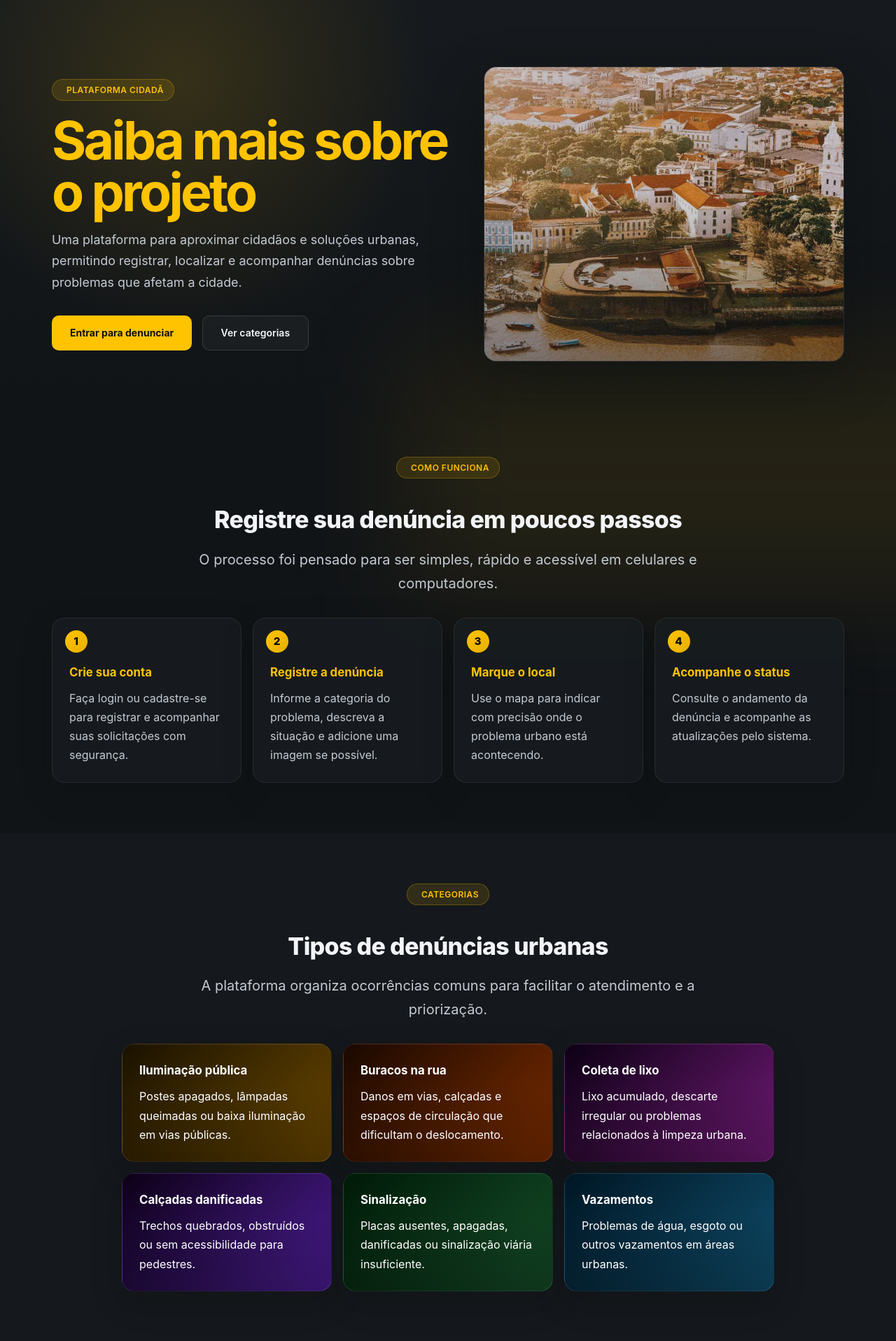
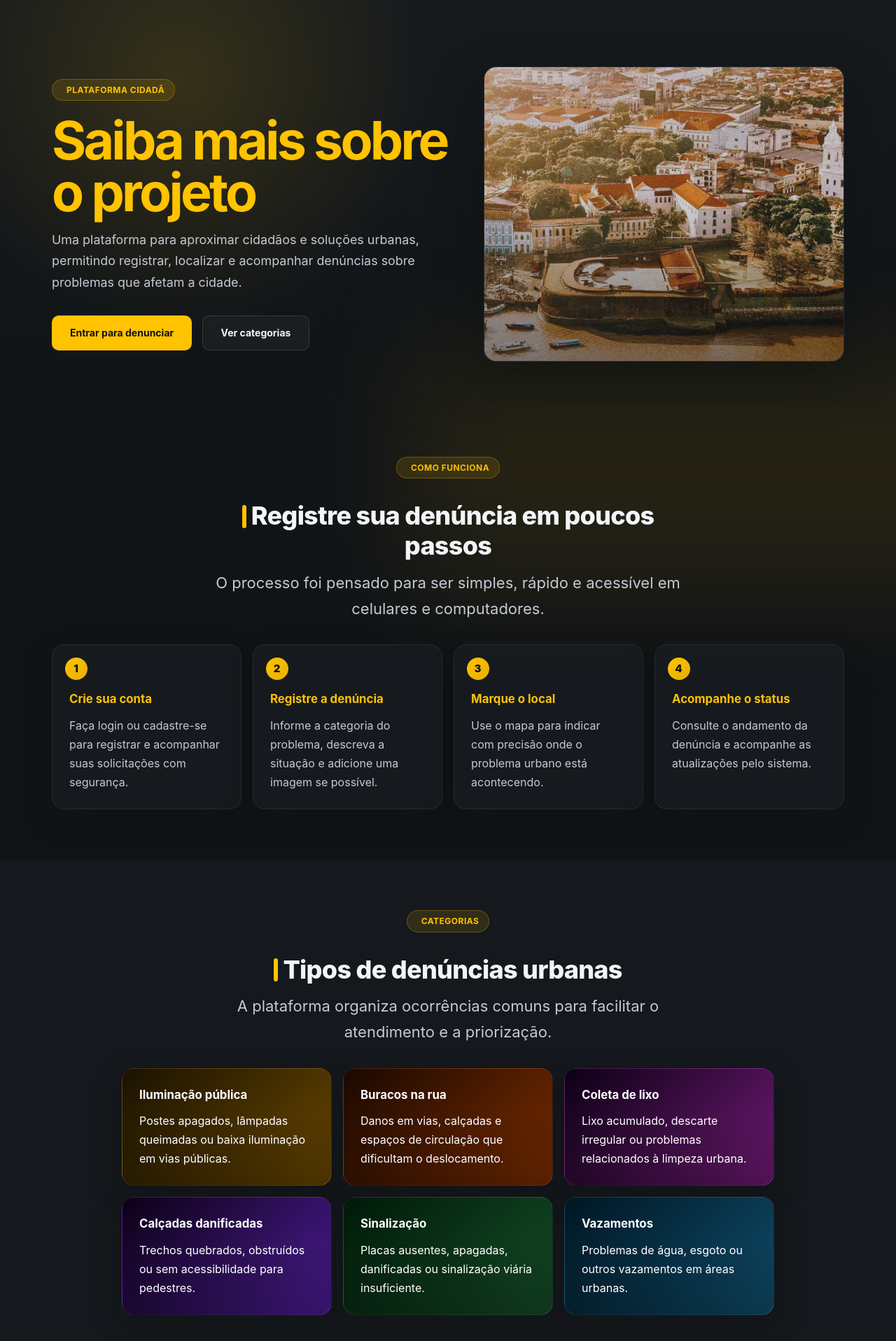
Before and after one commit to ydannielmamede/sistema-web-denuncias-urbanas, a Django app: page /saibamais/ in a window 1280 px wide. Shown: the part 63-1980 px from the top of the page at 70% size. Run offline with Django 5.2, Linux system fonts and the light colour scheme.

Commit message:
h2 barra amarela

```diff
--- a/static/css/base.css
+++ b/static/css/base.css
@@ -9,10 +9,11 @@
 }
 
 body {
-  font-family: "Inter", sans-serif;
+  font-family: var(--font-sans);
+  font-size: var(--fs-body);
   background: var(--dark1);
   color: var(--t1);
-  line-height: 1.6;
+  line-height: var(--lh-body);
   padding-top: 62px;
   -webkit-font-smoothing: antialiased;
 }
@@ -71,8 +72,8 @@ img {
   color: var(--accent);
   padding: 5px 14px;
   border-radius: 20px;
-  font-size: 12px;
-  font-weight: 600;
+  font-size: var(--fs-tag);
+  font-weight: 700;
   letter-spacing: 0.04em;
   text-transform: uppercase;
 }
@@ -88,7 +89,8 @@ img {
   gap: 8px;
   padding: 13px 26px;
   border-radius: 10px;
-  font-size: 14px;
+  font-size: var(--fs-small);
+  font-weight: 700;
   transition:
     background var(--transition),
     border-color var(--transition),
@@ -112,7 +114,6 @@ img {
   border: 1px solid var(--border2);
   background: rgba(255, 255, 255, 0.04);
   color: var(--t1);
-  font-weight: 600;
   backdrop-filter: blur(4px);
 }
 
@@ -131,20 +132,35 @@ section {
   padding: 80px 0;
 }
 
+h2::before {
+  content: "";
+  display: inline-block;
+  width: 6px;
+  height: 0.9em;
+  margin-right: 0.45rem;
+  border-radius: 999px;
+  background: var(--h2-accent);
+  vertical-align: -0.12em;
+}
+
 .section-header {
   text-align: center;
   margin-bottom: 48px;
 }
 
 .section-title {
-  font-size: clamp(22px, 3vw, 34px);
+  color: var(--h2-color);
+  font-family: var(--font-sans);
+  font-size: var(--fs-section);
   font-weight: 800;
+  line-height: var(--lh-title);
   letter-spacing: -0.02em;
   margin-bottom: 12px;
 }
 
 .section-sub {
-  font-size: 20px;
+  font-size: var(--fs-subtitle);
+  line-height: 1.55;
   color: var(--t2);
 }
 
--- a/static/css/saibamais.css
+++ b/static/css/saibamais.css
@@ -179,8 +179,16 @@
 .saibamais-card h2,
 .saibamais-alert-card h2,
 .saibamais-final-panel h2 {
-  color: var(--t1);
-  letter-spacing: -0.03em;
+  color: var(--h2-color);
+  font-family: var(--font-sans);
+  font-weight: 800;
+  line-height: var(--lh-title);
+  letter-spacing: -0.02em;
+}
+
+.saibamais-card h2,
+.saibamais-alert-card h2 {
+  font-size: var(--fs-card);
 }
 
 .saibamais-card h3 {
@@ -366,7 +374,7 @@ details.saibamais-alert-card li::before {
 
 .saibamais-final-panel h2 {
   margin-bottom: 0.75rem;
-  font-size: clamp(2rem, 4vw, 3.4rem);
+  font-size: var(--fs-hero);
 }
 
 .saibamais-final-panel p {
--- a/static/css/variables.css
+++ b/static/css/variables.css
@@ -1,4 +1,18 @@
 :root {
+  --font-sans: "Inter", system-ui, -apple-system, BlinkMacSystemFont, "Segoe UI", sans-serif;
+  --fs-hero: clamp(36px, 6vw, 64px);
+  --fs-section: clamp(24px, 3vw, 36px);
+  --fs-subtitle: clamp(18px, 2vw, 22px);
+  --fs-card: 22px;
+  --fs-body: 16px;
+  --fs-small: 14px;
+  --fs-tag: 12px;
+  --lh-tight: 1.1;
+  --lh-title: 1.2;
+  --lh-body: 1.6;
+  --h2-color: var(--t1);
+  --h2-accent: var(--accent);
+
   --black: #0a0c0e;
   --dark1: #111417;
   --dark2: #181c20;
```
Also changed, not shown: static/css/cadastro.css (+9 -7 lines), static/css/denuncias-list.css (+13 -5 lines), static/css/denuncias.css (+12 -8 lines), static/css/index.css (+6 -6 lines), static/css/login.css (+10 -13 lines).
